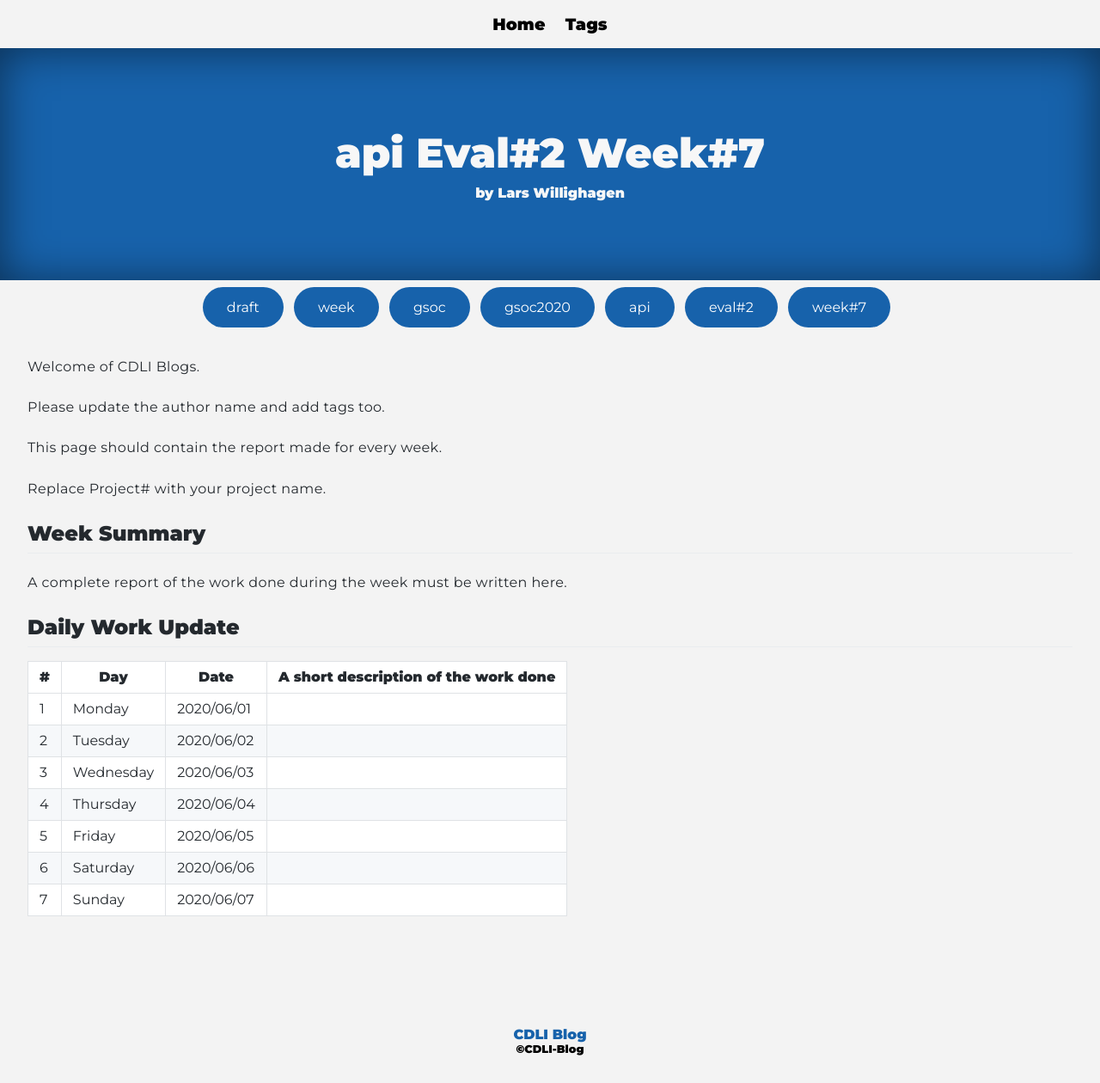
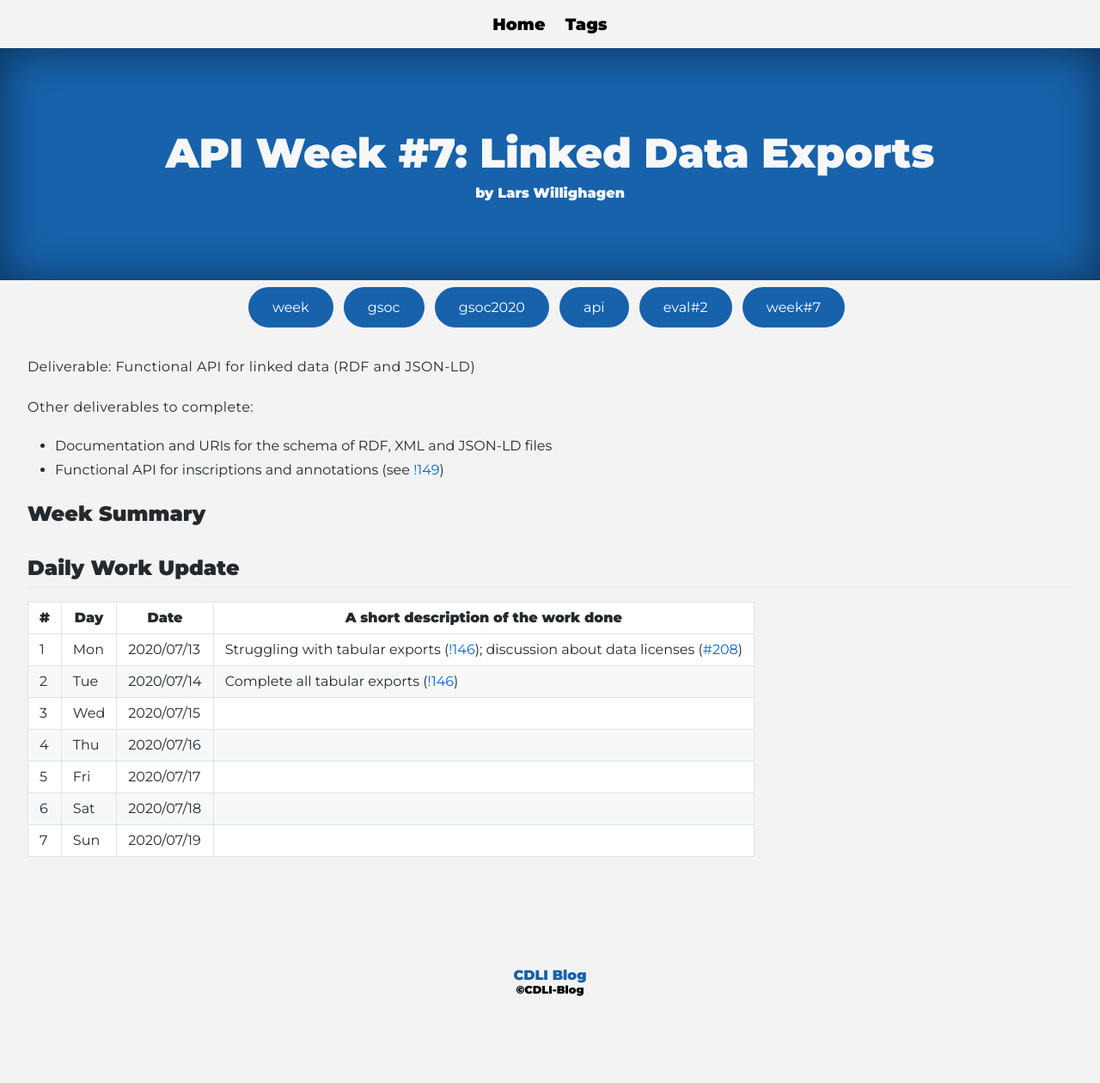
Before and after one commit to cdli-gh/blog, a Jekyll site: the page built from _blog/gsoc20/api/posts/08_week7.md, in a window 1280 px wide. Shown: the whole page at 86% size. Built offline with Jekyll 4.4.1, drawn with Linux system fonts in a browser that asks for light colours; Markdown is read by kramdown in place of the engine named in the settings; after the commit the page ends 1191 px from its top, so only the background shows below that.

Commit message:
gsoc20/api: 7:4-7; 8:1-2

```diff
--- a/_blog/gsoc20/api/posts/08_week7.md
+++ b/_blog/gsoc20/api/posts/08_week7.md
@@ -1,30 +1,28 @@
 ---
 layout: page
-title: api Eval#2 Week#7
+title: "API Week #7: Linked Data Exports"
 author: "Lars Willighagen"
-tags: ["draft","week","gsoc","gsoc2020","api","eval#2","week#7"]
+tags: ["week","gsoc","gsoc2020","api","eval#2","week#7"]
 ---
-Welcome of CDLI Blogs.
 
-Please update the author name and add tags too.
+Deliverable: Functional API for linked data (RDF and JSON-LD)
 
-This page should contain the report made for every week.
-
-Replace Project# with your project name.
+Other deliverables to complete:
+  - Documentation and URIs for the schema of RDF, XML and JSON-LD files
+  - Functional API for inscriptions and annotations (see [!149](https://gitlab.com/cdli/framework/-/merge_requests/149))
 
 ## Week Summary
 
-A complete report of the work done during the week must be written here.
 
 
 ## Daily Work Update
 
-|\#|Day|Date|A short description of the work done|
-|---	|---	|---	|---	|
-|1   	| Monday 	|   2020/06/01	|   	|
-|2   	| Tuesday  	|   2020/06/02	|   	|
-|3   	| Wednesday  	|  2020/06/03 	|   	|
-|4   	| Thursday  	|   2020/06/04	|   	|
-|5   	| Friday  	|   2020/06/05	|   	|
-|6   	| Saturday  	|   2020/06/06	|   	|
-|7   	| Sunday  	|   2020/06/07	|   	|
+| # | Day | Date       | A short description of the work done |
+|---|-----|------------|--------------------------------------|
+| 1 | Mon | 2020/07/13 | Struggling with tabular exports ([!146](https://gitlab.com/cdli/framework/-/merge_requests/146)); discussion about data licenses ([#208](https://gitlab.com/cdli/framework/-/issues/208)) |
+| 2 | Tue | 2020/07/14 | Complete all tabular exports ([!146](https://gitlab.com/cdli/framework/-/merge_requests/146)) |
+| 3 | Wed | 2020/07/15 |  |
+| 4 | Thu | 2020/07/16 |  |
+| 5 | Fri | 2020/07/17 |  |
+| 6 | Sat | 2020/07/18 |  |
+| 7 | Sun | 2020/07/19 |  |
```
Also changed, not shown: _blog/gsoc20/api/posts/07_week6.md (+3 -1 lines).
